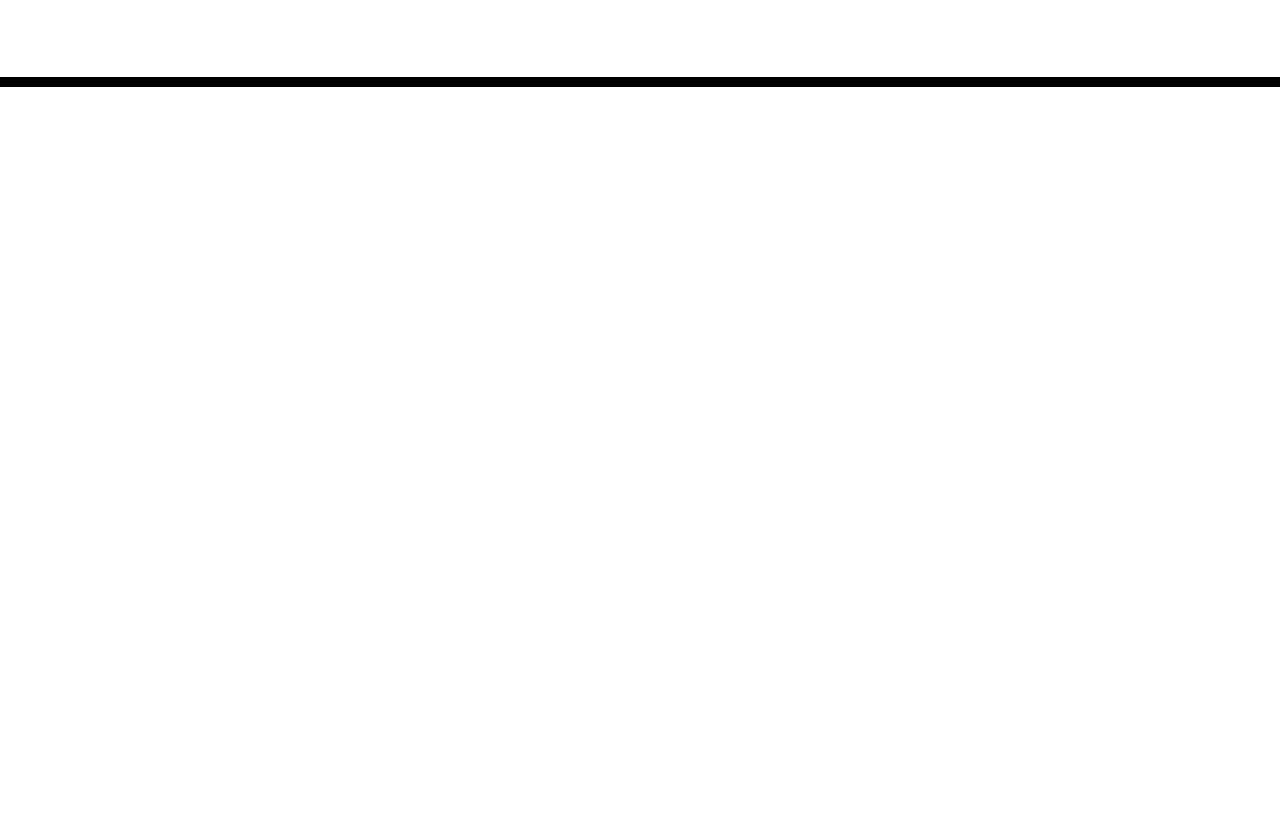
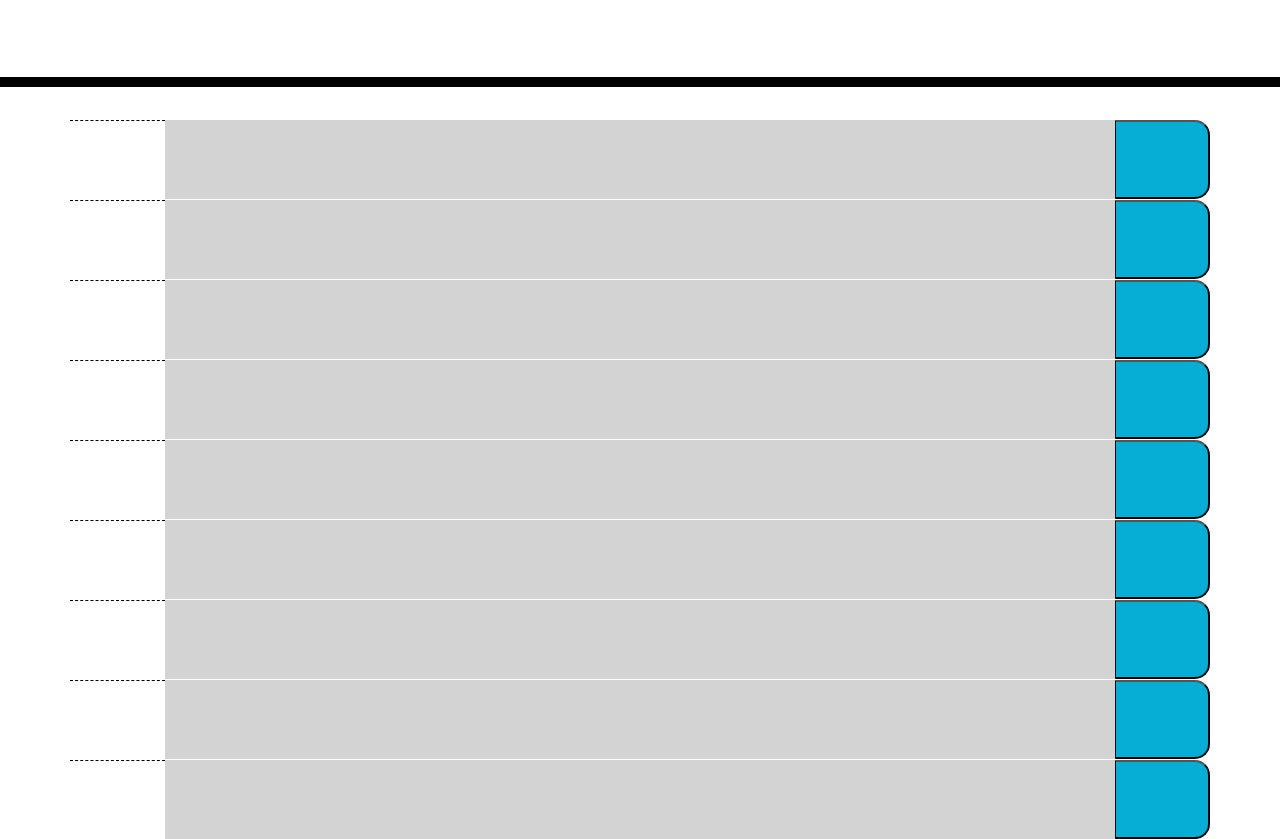
Before and after one commit to Angellyn218/work-day-scheduler, a plain HTML site: page index.html in a window 1280 px wide. Shown: the part 181-1020 px from the top of the page. Before the commit the page ends 800 px from the top, so only its background shows below. Drawn offline with nearby package versions, Linux system fonts and the light colour scheme.

Commit message:
Added time blocks onto website using Bootstrap

```diff
--- a/index.html
+++ b/index.html
@@ -30,6 +30,69 @@
     </header>
     <div class="container">
       <!-- Timeblocks go here -->
+
+      <!--9am block-->
+      <div class="row">
+        <div class="col-md-1 hour"></div>
+        <div class="col-md-10 past"></div>
+        <button class="col-md-1 saveBtn"></button>
+      </div>
+
+      <!--10am block-->
+      <div class="row">
+        <div class="col-md-1 hour"></div>
+        <div class="col-md-10 past"></div>
+        <button class="col-md-1 saveBtn"></button>
+      </div>
+
+      <!--11am block-->
+      <div class="row">
+        <div class="col-md-1 hour"></div>
+        <div class="col-md-10 past"></div>
+        <button class="col-md-1 saveBtn"></button>
+      </div>
+
+      <!--12pm block-->
+      <div class="row">
+        <div class="col-md-1 hour"></div>
+        <div class="col-md-10 past"></div>
+        <button class="col-md-1 saveBtn"></button>
+      </div>
+
+      <!--1pm block-->
+      <div class="row">
+        <div class="col-md-1 hour"></div>
+        <div class="col-md-10 past"></div>
+        <button class="col-md-1 saveBtn"></button>
+      </div>
+
+      <!--2pm block-->
+      <div class="row">
+        <div class="col-md-1 hour"></div>
+        <div class="col-md-10 past"></div>
+        <button class="col-md-1 saveBtn"></button>
+      </div>
+
+      <!--3pm block-->
+      <div class="row">
+        <div class="col-md-1 hour"></div>
+        <div class="col-md-10 past"></div>
+        <button class="col-md-1 saveBtn"></button>
+      </div>
+
+      <!--4pm block-->
+      <div class="row">
+        <div class="col-md-1 hour"></div>
+        <div class="col-md-10 past"></div>
+        <button class="col-md-1 saveBtn"></button>
+      </div>
+
+      <!--5pm block-->
+      <div class="row">
+        <div class="col-md-1 hour"></div>
+        <div class="col-md-10 past"></div>
+        <button class="col-md-1 saveBtn"></button>
+      </div>
     </div>
 
     <script src="https://cdnjs.cloudflare.com/ajax/libs/jquery/3.2.1/jquery.min.js"></script>
```
